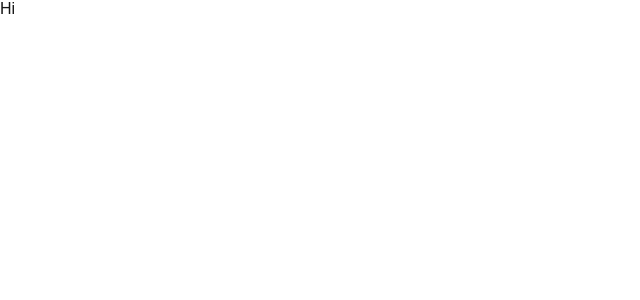
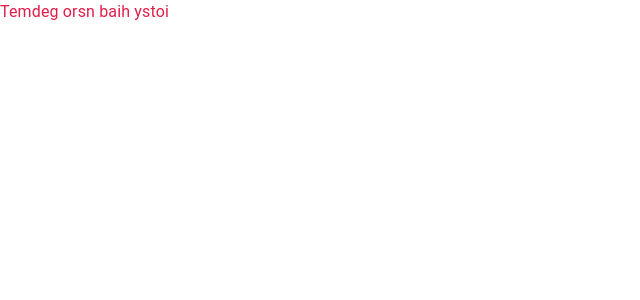
Before and after one commit to leap-1e-team1/E-COMMERCE, a Next.js app in the folder front-end/: page / in a window 1280 px wide. Shown: the top 300 px of the page, without its empty margins (0-640 px from the left). Built offline with nearby package versions, Linux system fonts and the light colour scheme.

Commit message:
aaa (#23)

```diff
--- a/front-end/src/app/layout.tsx
+++ b/front-end/src/app/layout.tsx
@@ -1,6 +1,7 @@
 import type { Metadata } from "next";
 import localFont from "next/font/local";
 import "./globals.css";
+import { MuiProvider } from "@/provider/MuiProvider";
 
 const geistSans = localFont({
   src: "./fonts/GeistVF.woff",
@@ -26,7 +27,7 @@ export default function RootLayout({
   return (
     <html lang="en">
       <body className={`${geistSans.variable} ${geistMono.variable}`}>
-        {children}
+        <MuiProvider>{children}</MuiProvider>
       </body>
     </html>
   );
--- a/front-end/src/app/page.tsx
+++ b/front-end/src/app/page.tsx
@@ -1,7 +1,10 @@
+"use client";
+import { Typography } from "@mui/material";
+
 export default function Home() {
   return (
     <>
-    Hi
-    </>  );
-
+      <Typography color="error">Temdeg orsn baih ystoi</Typography>
+    </>
+  );
 }
--- /dev/null
+++ b/front-end/src/provider/MuiProvider.tsx
@@ -0,0 +1,14 @@
+"use client";
+
+import { theme } from "@/theme";
+import { CssBaseline, ThemeProvider as MuiThemeProvider } from "@mui/material";
+import { PropsWithChildren } from "react";
+
+export const MuiProvider = ({ children }: PropsWithChildren) => {
+  return (
+    <MuiThemeProvider theme={theme}>
+      <CssBaseline />
+      <div>{children}</div>
+    </MuiThemeProvider>
+  );
+};
--- /dev/null
+++ b/front-end/src/theme/index.ts
@@ -0,0 +1,7 @@
+import { createTheme } from "@mui/material/styles";
+import { palette } from "./palatte";
+
+export const theme = createTheme({
+  spacing: 4,
+  palette,
+});
--- /dev/null
+++ b/front-end/src/theme/palatte/index.ts
@@ -0,0 +1,43 @@
+import { PaletteOptions } from "@mui/material";
+
+declare module "@mui/material/styles" {
+  interface TypeText {
+    primary: string;
+    secondary: string;
+    disabled: string;
+    helper: string;
+  }
+}
+
+export const palette: PaletteOptions = {
+  primary: {
+    main: "#111111",
+    contrastText: "#fff",
+  },
+  secondary: {
+    main: "#2563EB",
+    light: "#2563EB",
+  },
+  text: {
+    helper: "#71717A",
+    primary: "#161616",
+    secondary: "#525252",
+  },
+  background: {
+    paper: "#f4f4f4",
+  },
+  divider: "#E0E0E0",
+  success: {
+    light: "#CBFCDB",
+    dark: "#107E37",
+    main: "#18BA51",
+  },
+  warning: {
+    light: "#FCF4D6",
+    dark: "#684E00",
+    main: "#FFC107",
+  },
+  error: {
+    main: "#E11D48",
+  },
+};
```
